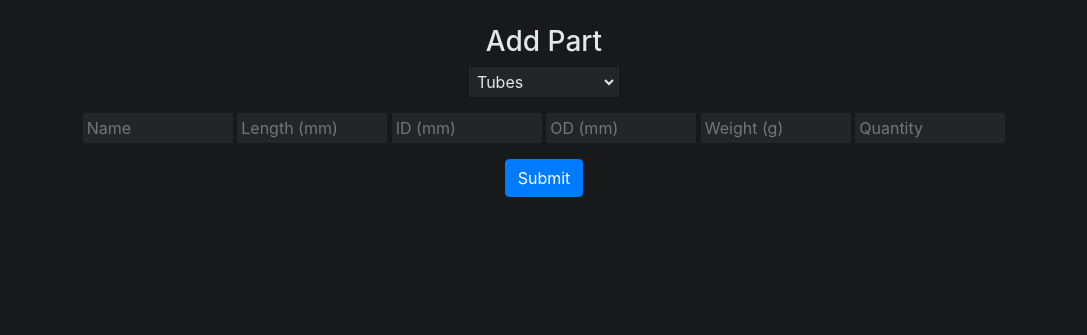
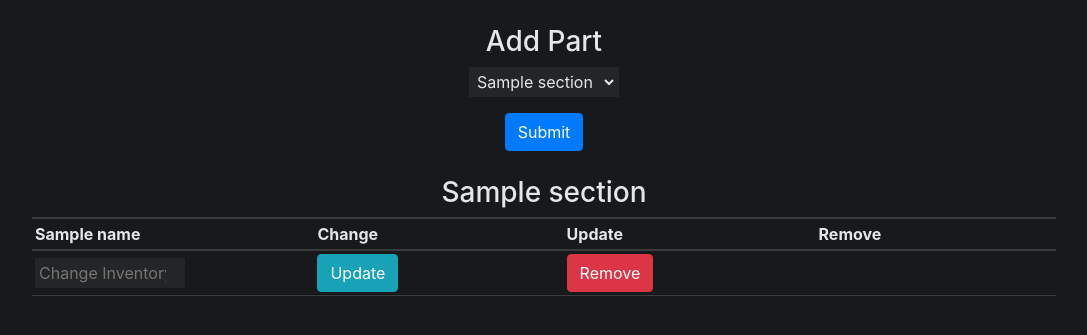
Before and after one commit to swissskimmilk/cvhsrocketry, a Flask app: template templates/parts.html in a window 1280 px wide. Shown: the part 74-409 px from the top of the page, without its empty margins (96-1183 px from the left). Run offline with Flask 2, Linux system fonts and the light colour scheme; the template is opened without the code that fills it: most values are stand-ins (such as "Sample title", 1, 10 or a date in 2020); parts of the project's set-up code (start-up, migrations or seed data) failed here and were passed over; some libraries are stand-ins or nearby versions.

Commit message:
Fixes for dynamic html, work needed on parts.html

```diff
--- a/app.py
+++ b/app.py
@@ -1,9 +1,7 @@
 # Todo:
-# Complete homepage
-# Install Choclatey on VM
-# Install Git on VM
-# Configure Git repo
-# Deploy application
+# RECREATE DATABASE WITH SIGNULAR NAME FOR EACH TABLE, GET TABLE CREATION SCRIPT FROM MYSQL
+# UH OH I CAN NOT DO THAT
+# ADD ANOTHER ROW TO THE CATEGORIES CONSTANT (SUCKS I KNOW) WITH TABLE NAMES
 
 import constants
 
@@ -38,7 +36,7 @@
 # Ensure templates are auto-reloaded
 app.config["TEMPLATES_AUTO_RELOAD"] = True
 app.config["UPLOAD_FOLDER"] = "uploads/"
-app.config["SERVER_NAME"] = "cvhsrocketry.org"
+#app.config["SERVER_NAME"] = "cvhsrocketry.org"
 
 # Ensure responses aren't cached
 @app.after_request
@@ -62,6 +60,10 @@
     database=DATABASE_NAME
 )
 cursor = db.cursor()
+
+def extractColumn(matrix, i):
+    return [row[i] for row in matrix]
+
 
 def checkFields(elementNames):
     for elementName in elementNames:
@@ -188,8 +190,10 @@
 
     tables = []
     for i in range(len(constants.CATEGORIES)):
-        cursor.execute(f"SELECT * FROM {constants.CATEGORIES[i][constants.NAME_INDEX]}")
-        tables.append(cursor.fetchall())
+        cursor.execute(f"SELECT * FROM {constants.CATEGORIES[i][constants.TABLE_NAME_INDEX]}")
+        rows = cursor.fetchall()
+        if len(rows) != 0:
+            tables.append(rows)
 
     if request.method == "POST":
         # Add parts
@@ -202,7 +206,7 @@
                         if len(request.form.get("motor_class")) != 1:
                             return apology("motor class must be a single character", 400)
 
-                    return addPart(constants.NAME_INDEX, category[constants.ELEMENT_INDEX], category[constants.COLUMN_INDEX])
+                    return addPart(constants.TABLE_NAME_INDEX, category[constants.ELEMENT_INDEX], category[constants.COLUMN_INDEX])
             return apology("an error occurred while adding a part", 500)
 
         # TODO: ADD lOGS FOR UPDATING PARTS
@@ -216,7 +220,15 @@
         return apology("an error occured while updating an entry", 500)
     # If method is get
     else:
-        return render_template("parts.html", tables=tables)
+        # Give only the arrays with column names
+        names = extractColumn(constants.CATEGORIES, constants.NAME_INDEX)
+        tableNames = extractColumn(constants.CATEGORIES, constants.TABLE_NAME_INDEX)
+        columns = extractColumn(constants.CATEGORIES, constants.COLUMN_INDEX)
+        unifData = []
+        for i in range(len(tables)):
+            unifData.append([tables[i], names[i], tableNames[i], columns[i]])
+        print(unifData, flush=True)
+        return render_template("parts.html", data=unifData)
 
 @app.route("/requests", methods=["GET", "POST"])
 @login_required
@@ -367,4 +379,4 @@
 
 if __name__ == "__main__":
     #app.run(host= '0.0.0.0', port="4823")
-    app.run()
+    app.run(debug=True)
--- a/constants.py
+++ b/constants.py
@@ -1,21 +1,37 @@
+from flask import request
+
 NAME_INDEX = 0
-ELEMENT_INDEX = 1
-COLUMN_INDEX = 2
-REQUEST_ELEMENTS_INDEX = 3
+TABLE_NAME_INDEX = 1
+ELEMENT_INDEX = 2
+COLUMN_INDEX = 3
+REQUEST_ELEMENTS_INDEX = 4
 
-CATEGORIES = [{'tube',
-            ['tube_name', 'tube_length', 'tube_inner_diameter', 'tube_outer_diameter', 'tube_weight', 'tube_quantity'],
-            ['name', 'length', 'inner_diameter', 'outer_diameter', 'weight', 'quantity'],
-            ['tube_name', 'tube_length', 'tube_quantity']},
-        {'material',
-            ['material_type', 'material_length', 'material_width', 'material_thickness', 'material_weight', 'material_quantity'],
-            ['type', 'length', 'width', 'thickness', 'weight', 'quantity'],
-            ['material_type', 'material_length', 'material_width', 'material_thickness']},
-        {'motor',
-            ['motor_class', 'motor_average_thrust', 'motor_delay', 'motor_weight', 'motor_quantity'],
-            ['class', 'average_thrust', 'delay', 'weight', 'quantity'],
-            ['motor_name', 'motor_quantity']},
-        {'recovery',
-            ['recovery_name', 'recovery_type', 'recovery_size', 'recovery_weight', 'recovery_quantity'],
-            ['name', 'type', 'size', 'weight', 'quantity'],
-            ['recovery_name', 'recovery_quantity']}]
+CATEGORIES = [('tube', 'tubes',
+                ['tube_name', 'tube_length', 'tube_inner_diameter', 'tube_outer_diameter', 'tube_weight', 'tube_quantity'],
+                ['name', 'length', 'inner_diameter', 'outer_diameter', 'weight', 'quantity'],
+                ['tube_name', 'tube_length', 'tube_quantity']),
+            ('material', 'materials',
+                ['material_type', 'material_length', 'material_width', 'material_thickness', 'material_weight', 'material_quantity'],
+                ['type', 'length', 'width', 'thickness', 'weight', 'quantity'],
+                ['material_type', 'material_length', 'material_width', 'material_thickness']),
+            ('motor', 'motors',
+                ['motor_class', 'motor_average_thrust', 'motor_delay', 'motor_weight', 'motor_quantity'],
+                ['class', 'average_thrust', 'delay', 'weight', 'quantity'],
+                ['motor_name', 'motor_quantity']),
+            ('recovery', 'recovery',
+                ['recovery_name', 'recovery_type', 'recovery_size', 'recovery_weight', 'recovery_quantity'],
+                ['name', 'type', 'size', 'weight', 'quantity'],
+                ['recovery_name', 'recovery_quantity'])]
+
+def processRequest(name):
+    if name == "tube":
+        return str(request.form.get("tube_length")) + " mm " + str(request.form.get("tube_name"))
+    elif name == "material":
+        return (str(request.form.get("material_length")) + " x " +
+                str(request.form.get("material_width")) + " x " +
+                str(request.form.get("material_thickness")) + " " +
+                str(request.form.get("material_type")))
+    elif name == "motor":
+        return request.form.get("motor_name")
+    elif name == "recovery":
+        return request.form.get("recovery_name")
--- a/templates/parts.html
+++ b/templates/parts.html
@@ -17,7 +17,6 @@
         });
 
         function toggleFields() {
-
             if ($("#category").val() === "Tubes")
                 $("#tube_input").show();
             else
@@ -44,10 +43,9 @@
     <form action="/parts" method="post">
         <div class="form-group">
             <select name="category" style='width: 150px' class='custom-input' id='category'>
-              <option value="Tubes">Tubes</option>
-              <option value="Motors">Motors</option>
-              <option value="Materials">Materials</option>
-              <option value="Recovery">Recovery</option>
+                {% for section in data %}
+                    <option value="{{ section[2] }}">{{ section[2] }}</option>
+                {% endfor %}
             </select>
         </div>
 
@@ -87,21 +85,24 @@
         <button class="btn btn-primary" type="submit" name="submit" value="submit">Submit</button>
     </form>
 
-    {% for i in range(len(tables)) %}
-        <h3 style='padding-top: 25px;'>{{ names[i] }}</h3>
+    {% for section in data %}
+        <h3 style='padding-top: 25px;'>{{ section[2] }}</h3>
         <table>
-            {% for column in columns[i] %}
+            {% for column in section[3] %}
                 <th>{{ column }}</th>
             {% endfor %}
-            {% for j in range(len(tables[i])) %}
+                <th>Change</th>
+                <th>Update</th>
+                <th>Remove</th>
+            {% for entry in section[0] %}
                 <tr class='table-body'>
-                    {% for v in range(1, len(columns)) %}
-                        <td>{{ tables[i][j][v] }}</td>
+                    {% for field in entry[1:] %}
+                        <td>{{ field }}</td>
                     {% endfor %}
                     <form action="/parts" method="post">
-                        <td><input name="{{ names[i] }}_{{ tables[i][j][0] }}_change" value="{{ names[i] }}_{{ tables[i][j][0] }}_change" placeholder="Change Inventory" type="number" step='1' style='width: 150px' class='custom-input'></td>
-                        <td><button class="btn btn-info" type="update" name="{{ names[i] }}_{{ tables[i][j][0] }}_update" value="{{ names[i] }}_{{ tables[i][j][0] }}_update">Update</button></td>
-                        <td><button class="btn btn-danger" type="remove" name="{{ names[i] }}_{{ tables[i][j][0] }}_remove" value="{{ names[i] }}_{{ tables[i][j][0] }}_remove">Remove</button></td>
+                        <td><input name="{{ section[1] }}_{{ entry[0] }}_change" value="{{ section[1] }}_{{ entry[0] }}_change" placeholder="Change Inventory" type="number" step='1' style='width: 150px' class='custom-input'></td>
+                        <td><button class="btn btn-info" type="update" name="{{ section[1] }}_{{ entry[0] }}_update" value="{{ section[1] }}_{{ entry[0] }}_update">Update</button></td>
+                        <td><button class="btn btn-danger" type="remove" name="{{ section[1] }}_{{ entry[0] }}_remove" value="{{ section[1] }}_{{ entry[0] }}_remove">Remove</button></td>
                     </form>
                 </tr>
             {% endfor %}
```
